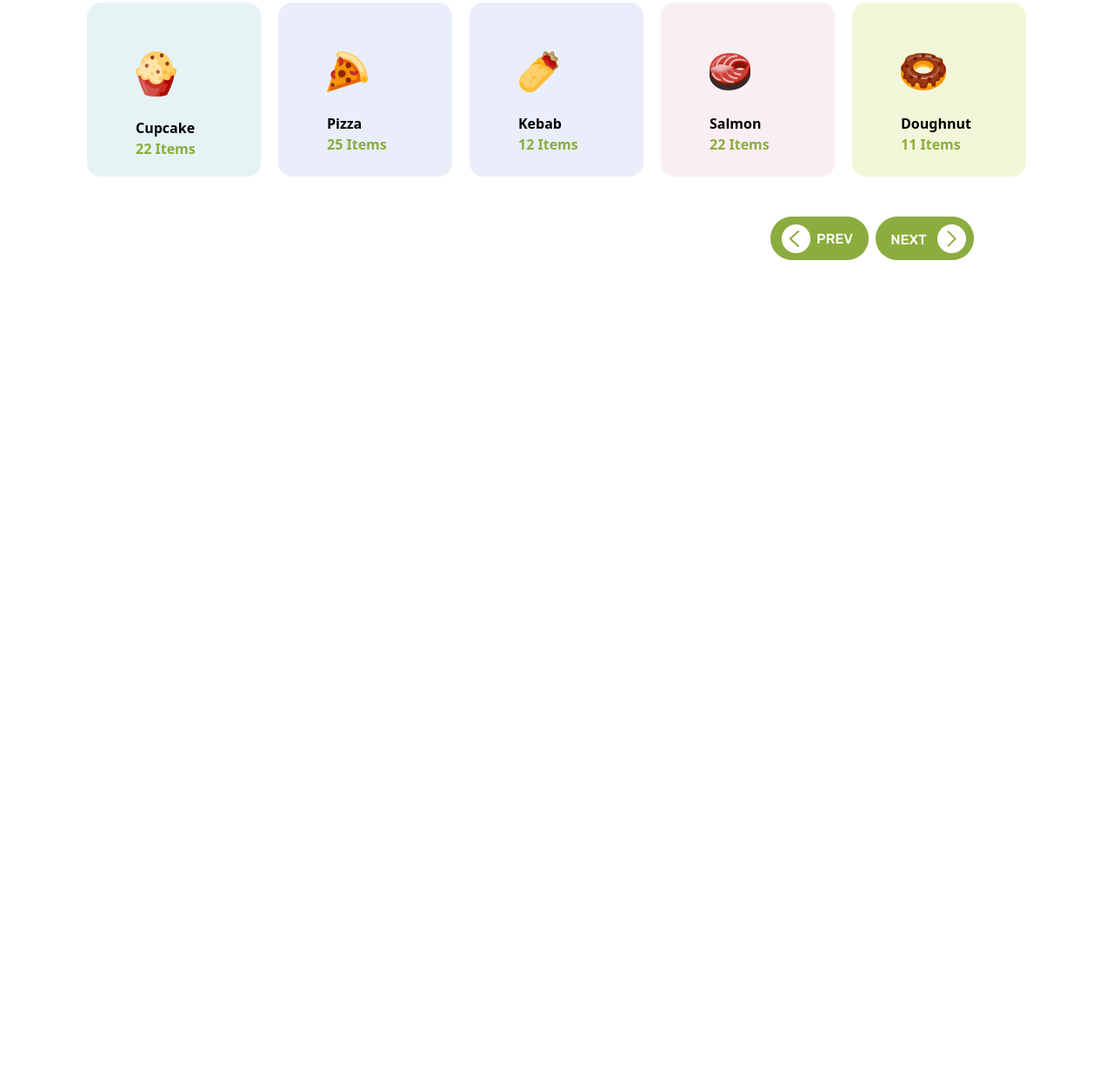
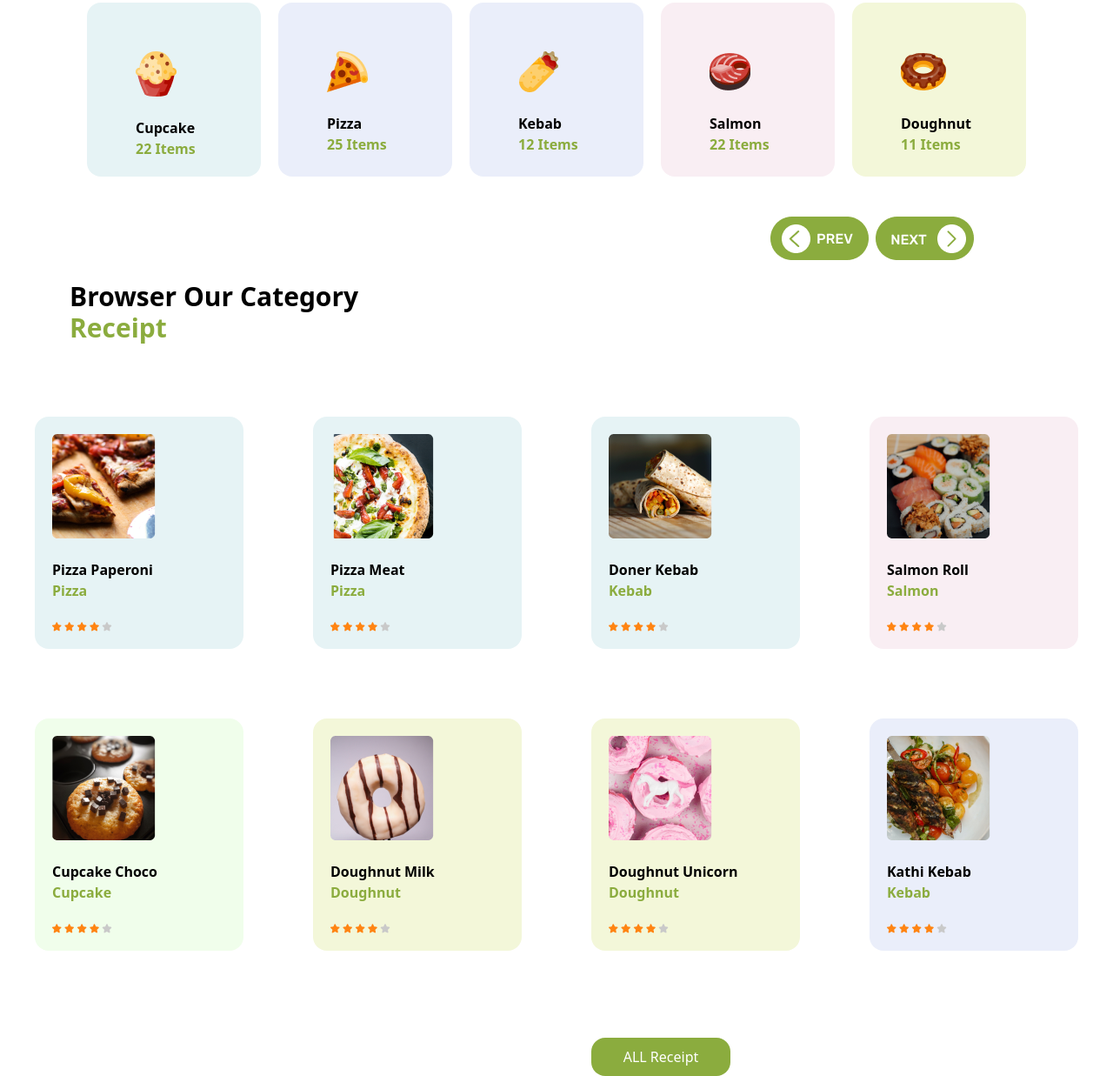
Before and after one commit to nasimovmuhammad7-dotcom/16-01-26, a website: page index.html in a window 1280 px wide. Shown: the part 800-2037 px from the top of the page at 87% size. Before the commit the page ends 1123 px from the top, so only its background shows below. Drawn offline with Linux system fonts and the light colour scheme.

Commit message:
section 3

```diff
--- a/index.html
+++ b/index.html
@@ -79,7 +79,87 @@
     <div class="flex mt-10 gap-2 justify-end pr-20 lg:pr-40">
             <img src="./src/Next.png" alt="">
             <img src="./src/Next (1).png" alt="">
+    </div>
+    <br>
+    <div class="font-bold text-3xl  pl-20">
+        <p>Browser Our Category </p>
+        <p class="text-[#8BAC3E]">Receipt</p>
+    </div>
+    <br>
+    <div class="p-5 lg:flex justify-center gap-10 mt-10">
+        <div class="lg:w-60 w-86 p-5 bg-[#E6F3F5] rounded-2xl" >
+            <img src="./src/Mask Group.png" alt="">
+            <br>
+            <p class="font-bold">Pizza Paperoni</p>
+            <p class="text-[#8BAC3E] font-bold">Pizza</p>
+            <br>
+            <img src="./src/Group 402.png" alt="">
         </div>
-    <br>
+        <br>
+        <div class="lg:w-60 w-86 p-5 bg-[#E6F3F5] rounded-2xl">
+            <img src="./src/Mask Group (1).png" alt="">
+            <br>
+            <p class="font-bold">Pizza Meat</p>
+            <p class="text-[#8BAC3E] font-bold">Pizza</p>
+            <br>
+            <img src="./src/Group 402.png" alt="">
+        </div>
+        <br>
+        <div class="lg:w-60 w-86 p-5 bg-[#E6F3F5] rounded-2xl">
+            <img src="./src/Mask Group (2).png" alt="">
+            <br>
+            <p class="font-bold">Doner Kebab</p>
+            <p class="text-[#8BAC3E] font-bold">Kebab</p>
+            <br>
+            <img src="./src/Group 402.png" alt="">
+        </div>
+        <br>
+        <div class="lg:w-60 w-86 p-5 bg-[#F9EEF3] rounded-2xl">
+            <img src="./src/Mask Group (3).png" alt="">
+            <br>
+            <p class="font-bold">Salmon Roll</p>
+            <p class="text-[#8BAC3E] font-bold">Salmon</p>
+            <br>
+            <img src="./src/Group 402.png" alt="">
+        </div>
+    </div>
+    <div class="p-5 lg:flex justify-center gap-10 mt-10">
+        <div class="lg:w-60 w-86 p-5 bg-[#F0FEEB] rounded-2xl" >
+            <img src="./src/Mask Group (4).png" alt="">
+            <br>
+            <p class="font-bold">Cupcake Choco</p>
+            <p class="text-[#8BAC3E] font-bold">Cupcake</p>
+            <br>
+            <img src="./src/Group 402.png" alt="">
+        </div>
+        <br>
+        <div class="lg:w-60 w-86 p-5 bg-[#F3F7D9] rounded-2xl">
+            <img src="./src/Mask Group (5).png" alt="">
+            <br>
+            <p class="font-bold">Doughnut Milk</p>
+            <p class="text-[#8BAC3E] font-bold">Doughnut</p>
+            <br>
+            <img src="./src/Group 402.png" alt="">
+        </div>
+        <br>
+        <div class="lg:w-60 w-86 p-5 bg-[#F3F7D9] rounded-2xl">
+            <img src="./src/Mask Group (6).png" alt="">
+            <br>
+            <p class="font-bold">Doughnut Unicorn</p>
+            <p class="text-[#8BAC3E] font-bold">Doughnut</p>
+            <br>
+            <img src="./src/Group 402.png" alt="">
+        </div>
+        <br>
+        <div class="lg:w-60 w-86 p-5 bg-[#EAEEFA] rounded-2xl">
+            <img src="./src/Mask Group (7).png" alt="">
+            <br>
+            <p class="font-bold">Kathi Kebab</p>
+            <p class="text-[#8BAC3E] font-bold">Kebab</p>
+            <br>
+            <img src="./src/Group 402.png" alt="">
+        </div>
+    </div>
+    <button class="w-40 p-2.5 bg-[#8BAC3E] text-white rounded-2xl mt-20 lg:ml-170 ml-30">ALL Receipt</button>
 </body>
 </html>
```
Also changed, not shown: src/output.css.
